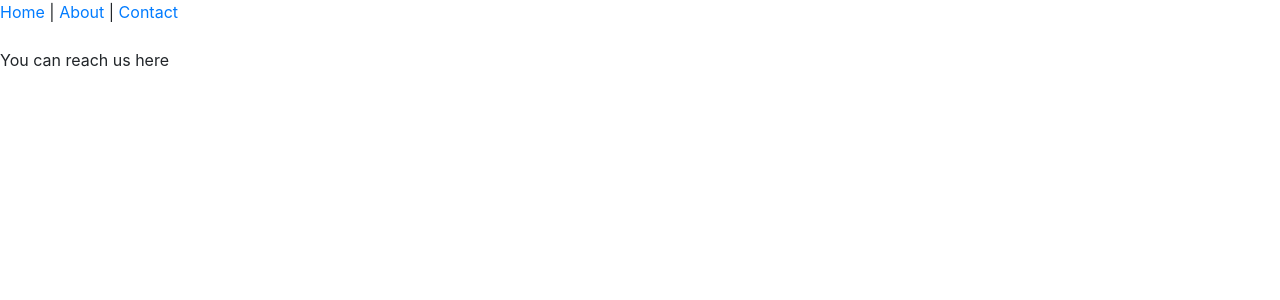
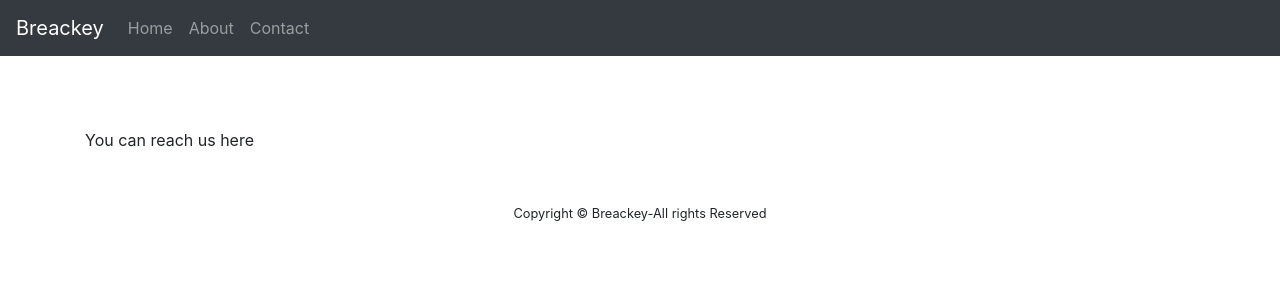
Before and after one commit to Breackey/Django-Framework, a Django app: page /contact/ in a window 1280 px wide. Shown: the top 300 px of the page. Run offline with Django 3.2, Linux system fonts and the light colour scheme; some libraries are stand-ins or nearby versions.

Commit message:
added navbar using bootstrap

```diff
--- a/mydjango/pages/templates/about.html
+++ b/mydjango/pages/templates/about.html
@@ -1,6 +1,8 @@
 {% extends 'base.html' %}
+
+{% block title %}About Breackey{% endblock %}
+
 {% block content %}
-<a href="{% url 'home' %}">Home</a> | <a href="{% url 'about' %}">About</a> | <a href="{% url 'contact' %}">Contact</a>
 
 
 <br/><br/> Um..you wanna know about us?...well..
--- a/mydjango/pages/templates/base.html
+++ b/mydjango/pages/templates/base.html
@@ -8,11 +8,40 @@
     <!-- Bootstrap CSS -->
     <link rel="stylesheet" href="https://stackpath.bootstrapcdn.com/bootstrap/4.2.1/css/bootstrap.min.css" integrity="sha384-GJzZqFGwb1QTTN6wy59ffF1BuGJpLSa9DkKMp0DgiMDm4iYMj70gZWKYbI706tWS" crossorigin="anonymous">
 
-    <title>Hello, world!</title>
+    <title>{% block title %}Hello, world!{% endblock %}</title>
   </head>
   <body>
-    {% block content %}
-    {% endblock %}
+        <nav class="navbar navbar-expand-lg navbar-dark bg-dark">
+                <a class="navbar-brand" href="{% url 'home' %}">Breackey</a>
+                <button class="navbar-toggler" type="button" data-toggle="collapse" data-target="#navbarSupportedContent" aria-controls="navbarSupportedContent" aria-expanded="false" aria-label="Toggle navigation">
+                  <span class="navbar-toggler-icon"></span>
+                </button>
+
+                <div class="collapse navbar-collapse" id="navbarSupportedContent">
+                  <ul class="navbar-nav mr-auto">
+
+                    <li class="nav-item">
+                      <a class="nav-link" href="{% url 'home' %}">Home</a>
+                    </li>
+
+                    <li class="nav-item">
+                        <a class="nav-link" href="{% url 'about' %}">About</a>
+                    </li>
+
+                    <li class="nav-item">
+                        <a class="nav-link" href="{% url 'contact' %}">Contact</a>
+                    </li>
+                  </ul>
+
+                </div>
+              </nav>
+              <br/>
+    <div class="container">
+        {% block content %}
+        {% endblock %}
+    </div>
+        <br/><br/>
+    <center><small>Copyright &copy Breackey-All rights Reserved</small></center>
 
     <!-- Optional JavaScript -->
     <!-- jQuery first, then Popper.js, then Bootstrap JS -->
--- a/mydjango/pages/templates/contact.html
+++ b/mydjango/pages/templates/contact.html
@@ -1,7 +1,7 @@
 {% extends 'base.html' %}
+{% block title %}Contact Us{% endblock %}
 {% block content %}
 
-<a href="{% url 'home' %}">Home</a> | <a href="{% url 'about' %}">About</a> | <a href="{% url 'contact' %}">Contact</a>
 
 <br/><br/>
 You can reach us here
--- a/mydjango/pages/templates/home.html
+++ b/mydjango/pages/templates/home.html
@@ -1,8 +1,7 @@
 
 {% extends 'base.html' %}
+{% block title %}HomePage{% endblock %}
 {% block content %}
-
-<a href="{% url 'home' %}">Home</a> | <a href="{% url 'about' %}">About</a> | <a href="{% url 'contact' %}">Contact</a>
 
 <br/><br/>Walla! you have entered the homepage,yeeiy!
 
```
